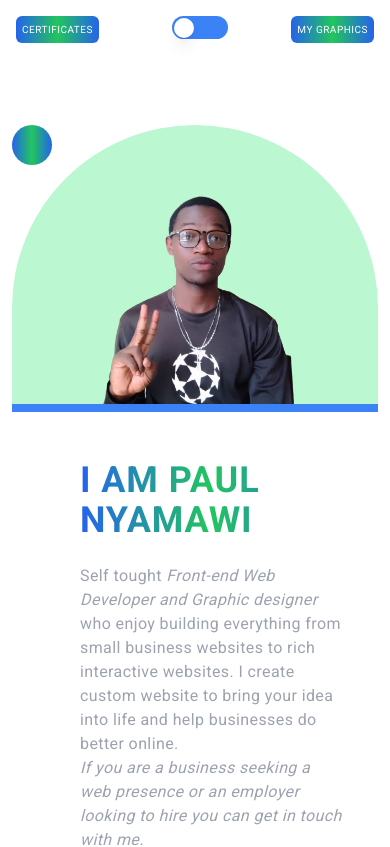
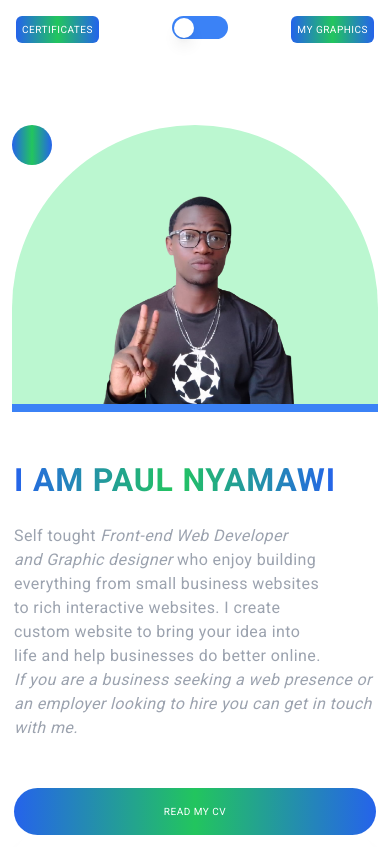
Before and after one commit to Paulhakeem/portfolio, a Vue app: page /portfolio in a window 390 px wide. Shown: the top 847 px of the page. Built offline with nearby package versions, Linux system fonts and the light colour scheme; a web font is replaced by a local one.

Commit message:
styling it

```diff
--- a/src/assets/main.css
+++ b/src/assets/main.css
@@ -9,28 +9,41 @@ body {
 .dark {
   background: #121a27;
   color: gray;
-
 }
 @media screen and (max-width: 500px) {
-    .profile{
+  .profile {
     width: 96%;
   }
   .about {
     width: 96%;
   }
-    #user img{
+  #about {
+    border-right-width: 0px;
+    border-left-width: 0px;
+    border-style: none;
+  }
+  #user img {
     justify-content: center;
     padding-right: 3em;
   }
   #user-grid {
     padding-top: 2.5em;
+    padding-left: 14px;
+    padding-right: 14px;
+  }
+  #user-grid h3 {
+    font-size: 2em;
+  }
+  #user-grid button {
+    width: 100%;
+    font-size: 10px;
   }
   .home h3 {
     padding-top: 2em;
     font-size: 27px;
   }
   .home {
-        gap: 20px
+    gap: 20px;
   }
   .home h4 {
     font-size: 14px;
@@ -41,7 +54,7 @@ body {
     gap: 4em;
     padding-top: 3em;
   }
-    .project button{
+  .project button {
     width: 80%;
     flex-wrap: wrap;
   }
@@ -59,7 +72,7 @@ body {
     justify-content: center;
     text-align: center;
   }
-    #certificates button{
+  #certificates button {
     width: 50%;
   }
   #button {
@@ -73,7 +86,7 @@ body {
   .switch {
     padding-right: 1.4em;
   }
-   #contact{
+  #contact {
     font-size: 2em;
   }
 }
--- a/src/components/AboutMe.vue
+++ b/src/components/AboutMe.vue
@@ -10,7 +10,7 @@ import { RouterLink } from "vue-router";
       <div
         class="relative w-full h-auto items-center justify-center rounded-lg bg-slate-900 text-slate-300"
       >
-        <div
+        <div id="about"
           class="home flex flex-wrap justify-center gap-32 items-center text-center divide-x-2 divide-gray-400"
         >
           <div
--- a/src/views/Portfolio.vue
+++ b/src/views/Portfolio.vue
@@ -19,7 +19,7 @@ import buttons from "../components/buttons.vue";
         <div
           class="bg-gradient-to-r from-blue-600 via-green-500 to-blue-600 h-10 w-10 rounded-full justify-center"
         ></div>
-        <img src="../assets/bg.png" alt="profile-picture" />
+        <img src="../assets/bg.png" alt="profile-picture" class="top-0 right-10" />
       </div>
 
       <div
@@ -29,7 +29,7 @@ import buttons from "../components/buttons.vue";
         :enter="{ opacity: 1, x: 0, scale: 1 }"
         :variants="{ custom: { scale: 6 } }"
         :delay="200"
-        class="pt-24 ml-20 mr-12"
+        class="pt-24 px-20"
       >
         <div class="flex">
           <h3
--- a/tailwind.config.js
+++ b/tailwind.config.js
@@ -9,9 +9,22 @@ export default {
       sans: ['Roboto', 'sans-serif'],
       serif: ['Lugrasimo', 'cursive'],
     },
-    // colors: {
-    //   'primary': '#d3468c'
-    // },
+    screens: {
+      'sm': '640px',
+      // => @media (min-width: 640px) { ... }
+
+      'md': '768px',
+      // => @media (min-width: 768px) { ... }
+
+      'lg': '1024px',
+      // => @media (min-width: 1024px) { ... }
+
+      'xl': '1280px',
+      // => @media (min-width: 1280px) { ... }
+
+      '2xl': '1536px',
+      // => @media (min-width: 1536px) { ... }
+    },
     extend: {
     },
   },
```
Lines whose indentation alone changed are shown as unchanged.
